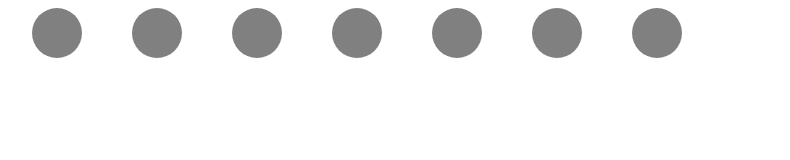
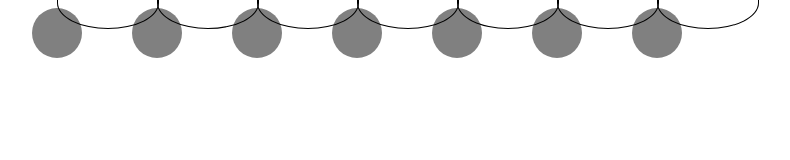
Before and after one commit to mrkshx/christmas_lights, a website: page src/index.html in a window 1280 px wide. Shown: the whole page, without its empty margins (283-1073 px from the left). Drawn offline with Linux system fonts and the light colour scheme.

Commit message:
added wire to lights

```diff
--- a/src/style/index.css
+++ b/src/style/index.css
@@ -14,3 +14,13 @@ body {
   background-color: grey;
   margin: 0 25px;
 }
+
+.bulb:after {
+  content: '';
+  width: 100px;
+  border: 1px solid black;
+  height: 50px;
+  border-radius: 0 0 60% 60%;
+  position: absolute;
+  top: -23px;
+}
```
